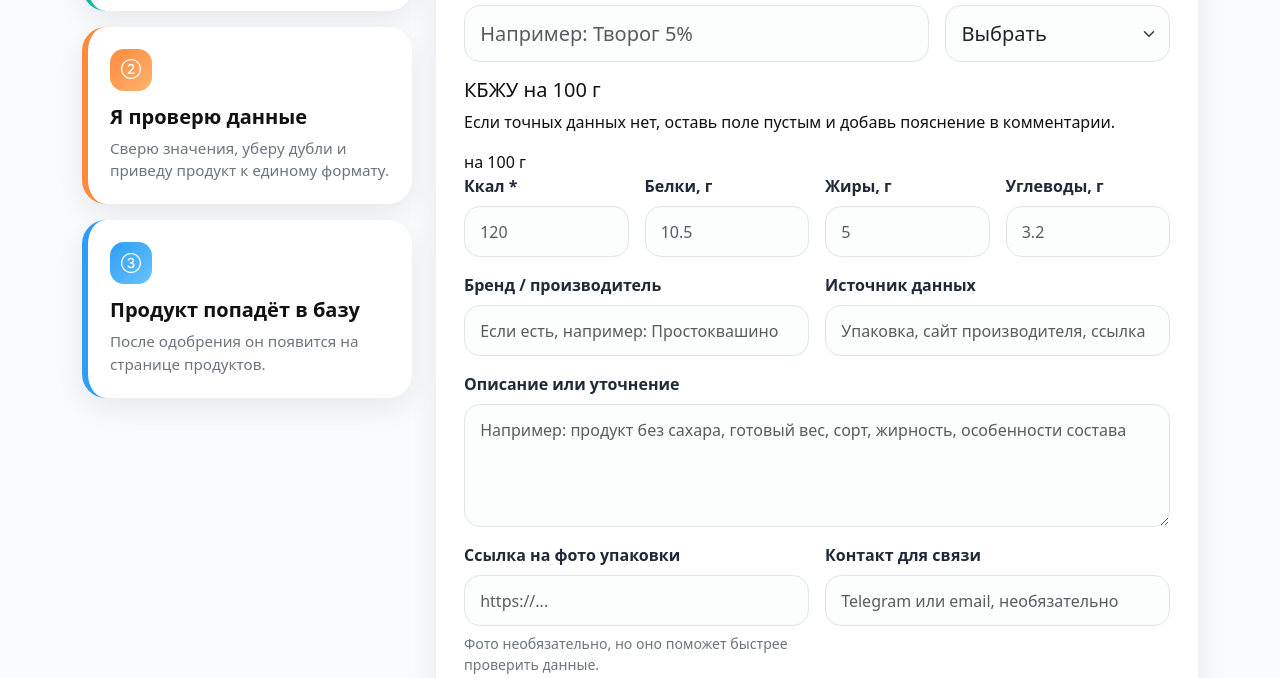
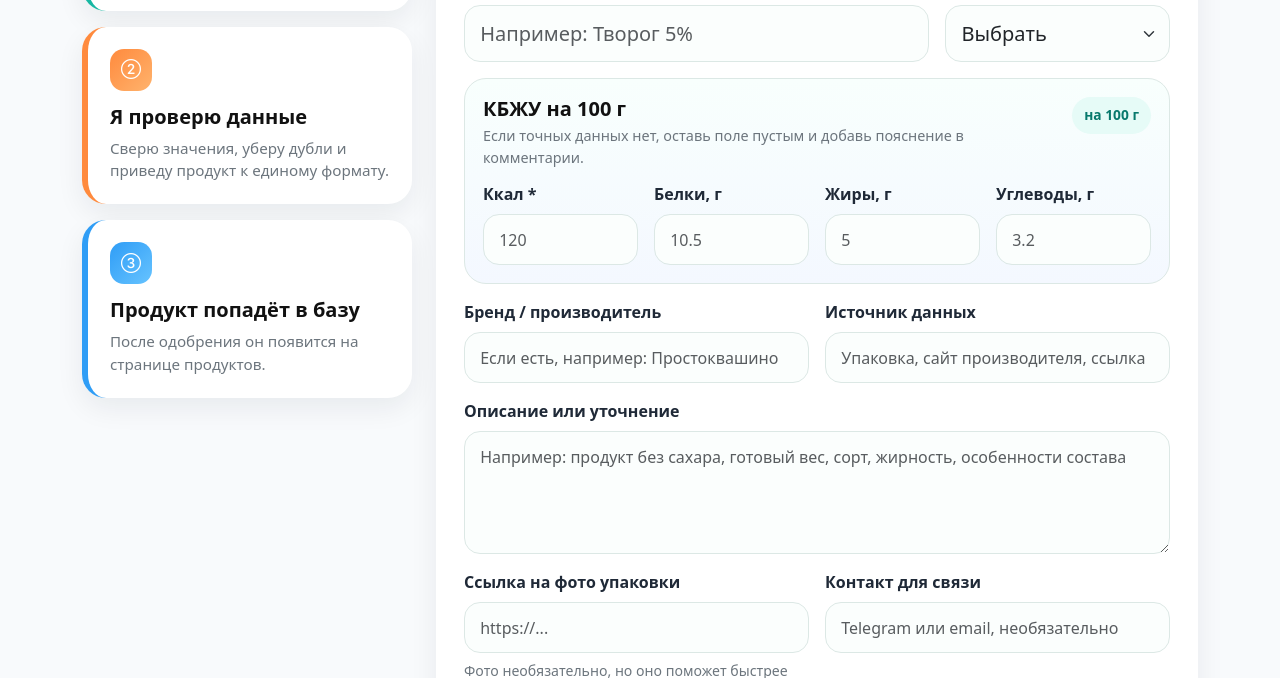
Before and after one commit to DaFi3134/foods, a plain HTML site: page docs/submit_product.html in a window 1280 px wide. Shown: the part 559-1237 px from the top of the page. Drawn offline with nearby package versions, Linux system fonts and the light colour scheme.

Commit message:
Update style.css

```diff
--- a/docs/css/style.css
+++ b/docs/css/style.css
@@ -449,3 +449,56 @@ a { text-decoration: none; }
     width: 100%;
   }
 }
+
+
+/* Submit product page */
+.product-submit-hero {
+  background:
+    radial-gradient(circle at 90% 10%, rgba(255,255,255,.22), transparent 28%),
+    linear-gradient(135deg, #17b7a3, #2f9df6);
+}
+
+.nutrition-panel {
+  background: linear-gradient(180deg, #f8fffd, #f4f8ff);
+  border: 1px solid #dce8e5;
+  border-radius: 22px;
+  padding: 18px;
+}
+
+.nutrition-panel-head {
+  display: flex;
+  justify-content: space-between;
+  align-items: flex-start;
+  gap: 14px;
+  margin-bottom: 14px;
+}
+
+.nutrition-panel-head h5 {
+  margin: 0 0 4px;
+  font-weight: 700;
+}
+
+.nutrition-panel-head p {
+  margin: 0;
+  color: var(--muted);
+  font-size: .9rem;
+}
+
+.nutrition-badge {
+  flex: 0 0 auto;
+  display: inline-flex;
+  align-items: center;
+  justify-content: center;
+  border-radius: 999px;
+  padding: .5rem .75rem;
+  background: #e6fbf7;
+  color: #08796d;
+  font-weight: 700;
+  font-size: .86rem;
+}
+
+@media (max-width: 767px) {
+  .nutrition-panel-head {
+    flex-direction: column;
+  }
+}
```
